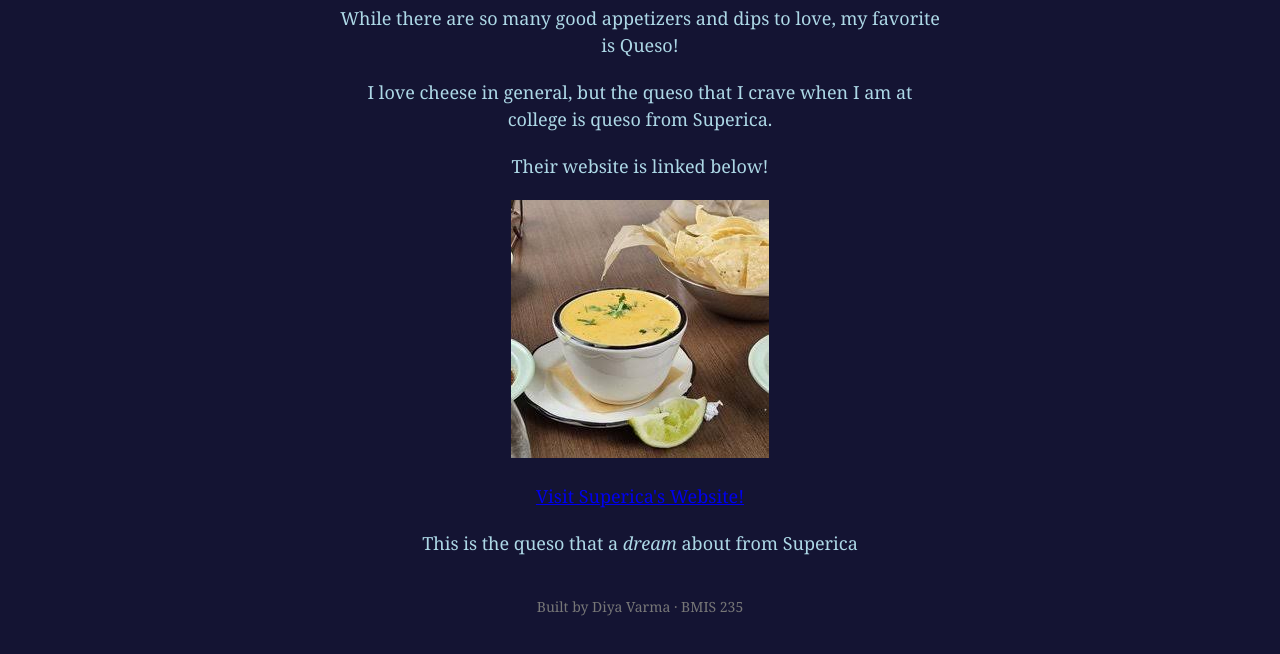
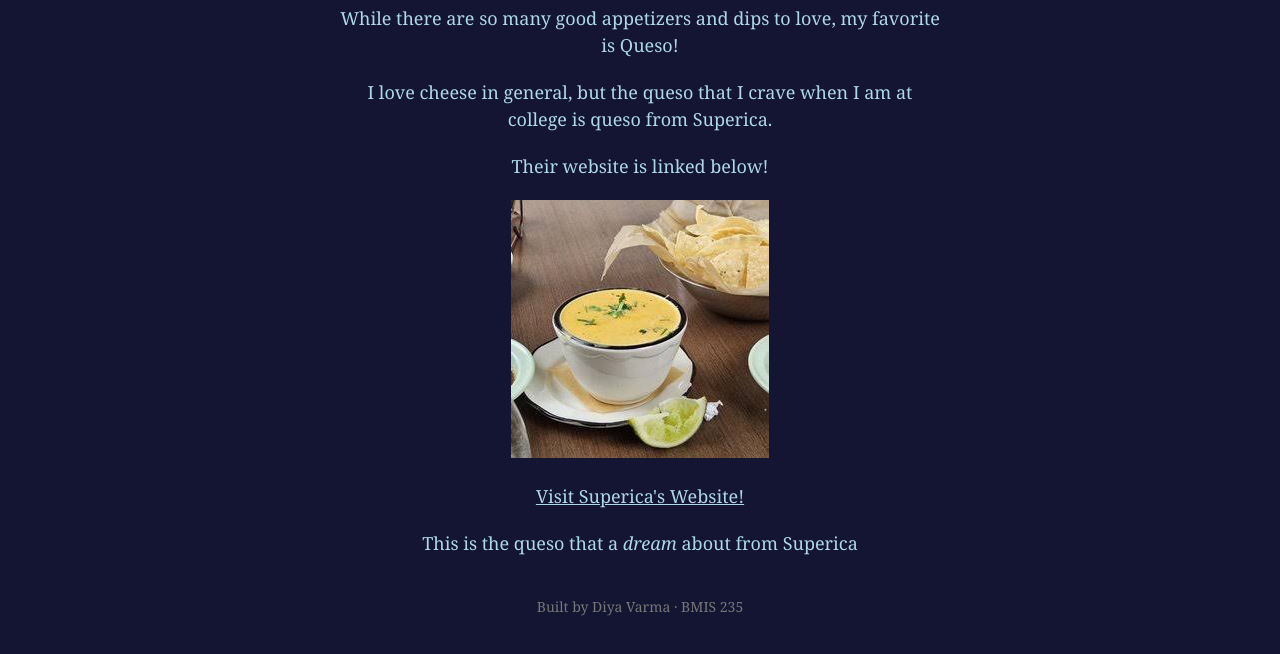
Before and after one commit to dvarma-1/bmis235-html-4, a plain HTML site: page favdip.html in a window 1280 px wide. Shown: the part 190-844 px from the top of the page. Drawn offline with Linux system fonts and the light colour scheme.

Commit message:
Update link style for Superica's website

```diff
--- a/favdip.html
+++ b/favdip.html
@@ -37,7 +37,7 @@
   <img src="img/queso.a.jpg" alt="A bowl of Superica Queso">
 
   <p>
-    <a href="https://superica.com" class="site-link" >Visit Superica's Website!</a>
+    <a class="site-link" href="https://superica.com" style="color:lightblue"; >Visit Superica's Website!</a>
   </p>
 </div>
 
```
